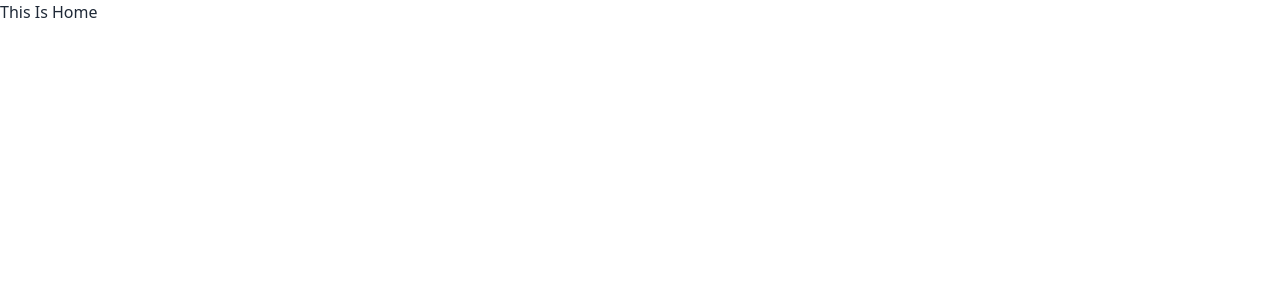
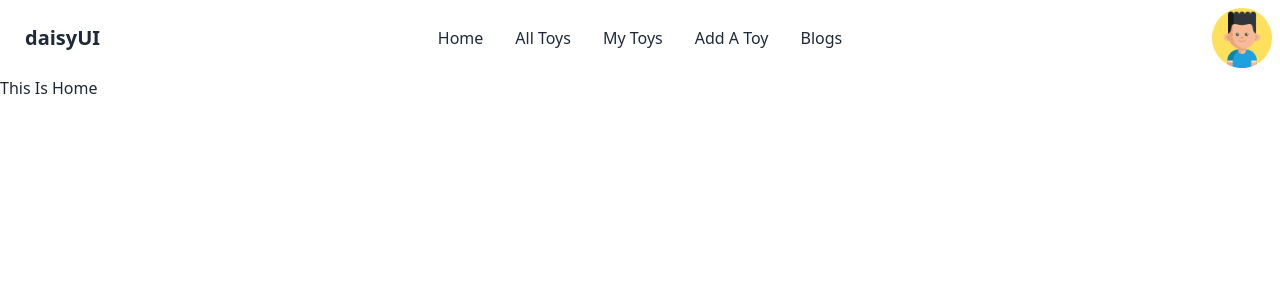
Before and after one commit to momenur/Toy-House-Client, a React (Vite) app: page / in a window 1280 px wide. Shown: the top 300 px of the page. Built offline with nearby package versions, Linux system fonts and the light colour scheme.

Commit message:
Added Navbar

```diff
--- a/src/Layout/Main.jsx
+++ b/src/Layout/Main.jsx
@@ -1,9 +1,11 @@
 import React from 'react';
 import { Outlet } from 'react-router-dom';
+import Navbar from '../pages/Shared/Navbar/Navbar';
 
 const Main = () => {
     return (
         <div>
+            <Navbar></Navbar>
             <Outlet></Outlet>
         </div>
     );
--- /dev/null
+++ b/src/pages/Shared/Navbar/Navbar.jsx
@@ -0,0 +1,39 @@
+import React from 'react';
+import { Link } from 'react-router-dom';
+import userLogo from '../../../assets/boy.png';
+
+const Navbar = () => {
+    const navItems = <>
+        <li> <Link to='/'>Home</Link> </li>
+        <li> <Link>All Toys</Link> </li>
+        <li> <Link>My Toys</Link> </li>
+        <li> <Link>Add A Toy</Link> </li>
+        <li> <Link>Blogs</Link> </li>
+    </>
+    return (
+        <div className="navbar bg-base-100">
+            <div className="navbar-start">
+                <div className="dropdown">
+                    <label tabIndex={0} className="btn btn-ghost lg:hidden">
+                        <svg xmlns="http://www.w3.org/2000/svg" className="w-5 h-5" fill="none" viewBox="0 0 24 24" stroke="currentColor"><path strokeLinecap="round" strokeLinejoin="round" strokeWidth="2" d="M4 6h16M4 12h8m-8 6h16" /></svg>
+                    </label>
+                    <ul tabIndex={0} className="p-2 mt-3 shadow menu menu-compact dropdown-content bg-base-100 rounded-box w-52">
+                        {navItems}
+
+                    </ul>
+                </div>
+                <a className="text-xl normal-case btn btn-ghost">daisyUI</a>
+            </div>
+            <div className="hidden navbar-center lg:flex">
+                <ul className="px-1 menu menu-horizontal">
+                   {navItems}
+                </ul>
+            </div>
+            <div className="navbar-end">
+                <img className='w-[60px]' src={userLogo} alt="" />
+            </div>
+        </div>
+    );
+};
+
+export default Navbar;
```
Also changed, not shown: src/assets/boy.png (added).
